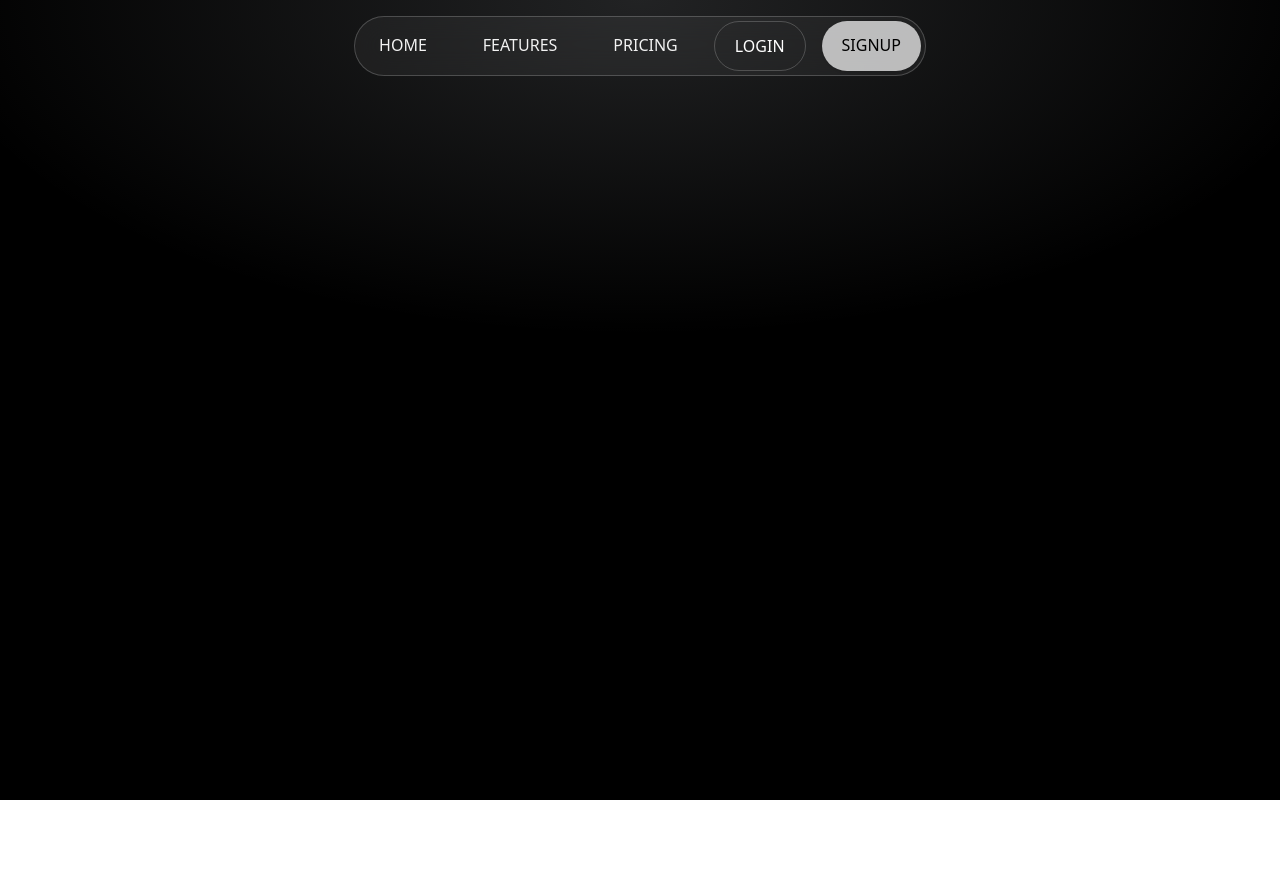
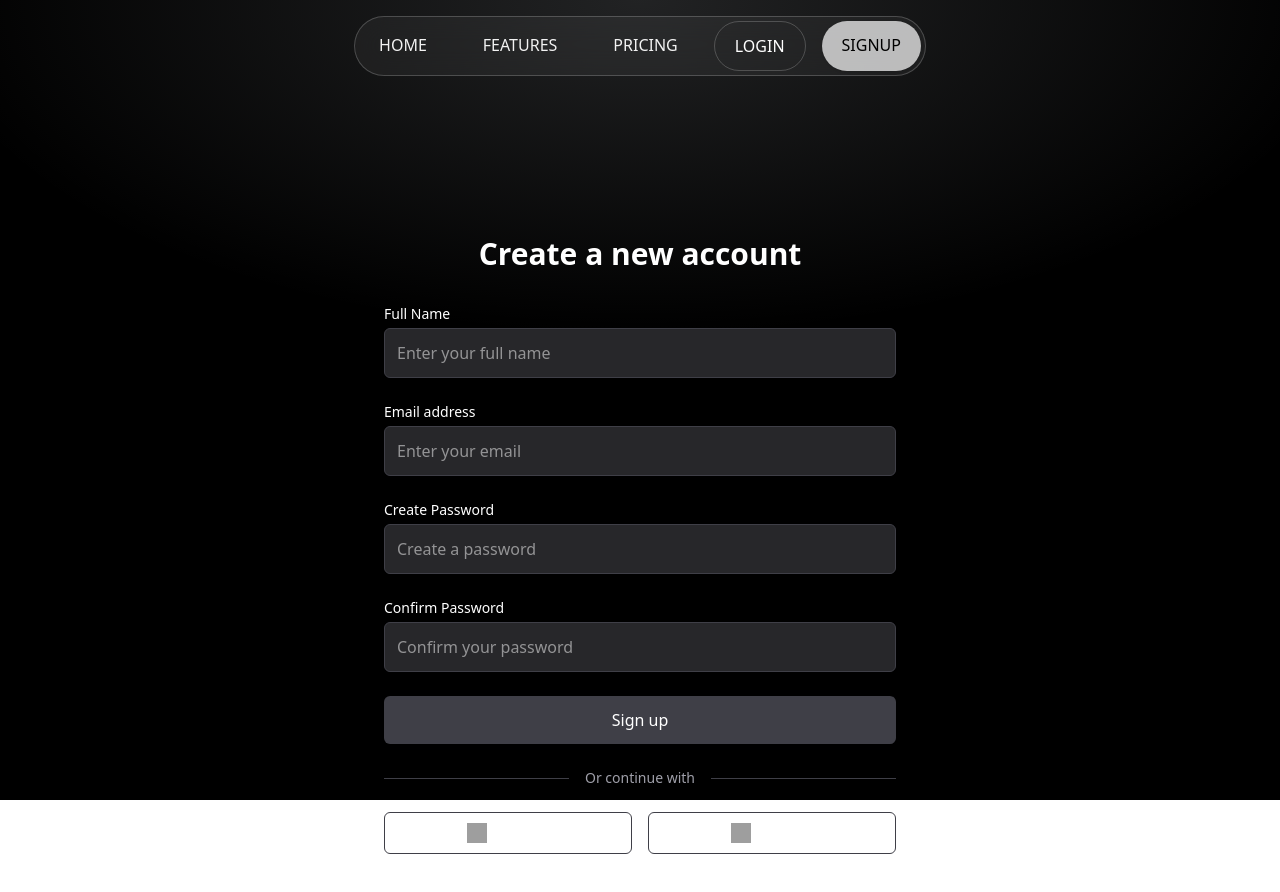
Before and after one commit to uditnarayanDas/AI-Interviewer, a React (Vite) app: page /signup in a window 1280 px wide. Shown: the top 892 px of the page. Before the commit the page ends 800 px from the top, so only its background shows below. Built offline with nearby package versions, Linux system fonts and the light colour scheme; grey boxes are pictures that could not be loaded.

Commit message:
Added login and Signup page

```diff
--- a/package.json
+++ b/package.json
@@ -23,6 +23,7 @@
     "react-icons": "^5.5.0",
     "react-router-dom": "^7.6.3",
     "tailwind-merge": "^3.3.1",
+    "tailwind-scrollbar": "^4.0.2",
     "three": "^0.177.0"
   },
   "devDependencies": {
--- a/src/App.jsx
+++ b/src/App.jsx
@@ -4,13 +4,16 @@ import Navbar from "./pages/Navbar";
 import Home from "./pages/Home";
 import { AnimatePresence } from "framer-motion";
 import AuthPage from "./components/Authpage";
+import {useLocation} from "react-router-dom";
+import SignupPage from "./components/SignupPage";
 
 function App() {
-
+  const Location = useLocation();
+  const isLoginPage = location.pathname === "/login";
 
   return (
     <>
-      <div className=" relative min-h-screen w-full bg-black ">
+      {/* <div className="relative min-h-screen w-full bg-black "> */}
       {/* ✅ Background Layer */}
       <div
         className="fixed inset-0 z-0"
@@ -20,23 +23,26 @@ function App() {
         }}
       />
 
-        {/* ✅ Navbar (Sticky by itself) */}
+      <div className="sticky top-0 z-20">
         <Navbar />
+      </div>
 
       {/* ✅ Page Content */}
-        <div className="relative z-10 max-w-7xl mx-auto pt-28 px-6 pb-20">
-
+      <div
+        className={
+          isLoginPage
+            ? "relative z-10 h-[calc(100vh-4rem)] overflow-hidden flex items-center justify-center px-6 sm:px-10"
+            : "relative z-10 max-w-7xl mx-auto pt-28 px-6 pb-20"
+        }
+      >
         <AnimatePresence mode="wait">
           <Routes>
             <Route path="/" element={<Home />} />
             <Route path="/login" element={<AuthPage />} />
-
-
+            <Route path="/signup" element={<SignupPage />} />
+            {/* Add more routes as needed */}
           </Routes>
-
         </AnimatePresence>
-
-        </div>
       </div>
     </>
   );
--- a/src/components/Authpage.jsx
+++ b/src/components/Authpage.jsx
@@ -34,23 +34,23 @@ export default function AuthPage() {
   };
 
   return (
-    <div className="h-screen overflow-hidden text-white flex items-center justify-center p-6">
-      <div className="w-full max-w-sm sm:max-w-md md:max-w-lg bg-zinc-900 p-8 rounded-xl shadow-xl overflow-hidden">
+    <div className="h-[calc(100vh-4rem)] w-full flex items-center justify-center px-4">
+      <div className="w-full max-w-xl p-6">
         {/* Sign In Section */}
-        <h2 className="text-2xl font-bold text-center">Sign in to your account</h2>
-        <p className="text-sm text-center mt-1">
+        <h2 className="text-3xl font-bold text-center text-white">Sign in to your account</h2>
+        <p className="text-sm text-center text-zinc-400 mt-1">
           Not a member? <button className="text-violet-500 hover:underline">Sign up</button>
         </p>
 
-        <form className="mt-6 space-y-5" onSubmit={handleSubmit}>
+        <form className="mt-8 space-y-6" onSubmit={handleSubmit}>
           <div>
-            <label className="block text-sm mb-1">Email address</label>
+            <label className="block text-sm mb-1 text-white">Email address</label>
             <input
               type="email"
               placeholder="Enter your email"
               value={email}
               onChange={(e) => setEmail(e.target.value)}
-              className={`w-full p-2 bg-zinc-800 border rounded-md focus:outline-none focus:ring-2 focus:ring-violet-500 ${emailError ? 'border-red-500' : 'border-zinc-700'}`}
+              className={`w-full p-3 bg-zinc-800 border border-zinc-700 rounded-md focus:outline-none focus:ring-2 focus:ring-violet-500 ${emailError ? 'border-red-500' : 'border-zinc-700'} text-white`}
             />
             {emailError && (
               <p className="text-red-500 text-sm mt-1">{emailError}</p>
@@ -58,22 +58,22 @@ export default function AuthPage() {
           </div>
 
           <div>
-            <label className="block text-sm mb-1">Password</label>
+            <label className="block text-sm mb-1 text-white">Password</label>
             <input
               type="password"
               placeholder="Enter your password"
               value={password}
               onChange={(e) => setPassword(e.target.value)}
-              className={`w-full p-2 bg-zinc-800 border rounded-md focus:outline-none focus:ring-2 focus:ring-violet-500 ${passwordError ? 'border-red-500' : 'border-zinc-700'}`}
+              className={`w-full p-2 bg-zinc-800 border rounded-md focus:outline-none focus:ring-2 focus:ring-violet-500 ${passwordError ? 'border-red-500' : 'border-zinc-700'} text-white`}
             />
             {passwordError && (
               <p className="text-red-500 text-sm mt-1">{passwordError}</p>
             )}
           </div>
 
-          <div className="flex items-center justify-between text-sm">
+          <div className="flex items-center justify-between text-sm text-white">
             <label className="flex items-center gap-2">
-              <input type="checkbox" className="accent-violet-500" /> Remember me
+              <input type="checkbox" className="accent-violet-500 text-white" /> Remember me
             </label>
             <a href="#" className="text-violet-500 hover:underline">Forgot password?</a>
           </div>
@@ -93,7 +93,7 @@ export default function AuthPage() {
           <div className="flex-grow h-px bg-zinc-700"></div>
         </div>
 
-        <div className="grid grid-cols-2 gap-4">
+        <div className="grid grid-cols-2 gap-4 text-white">
           <button className="flex items-center justify-center gap-2 border border-zinc-700 rounded-md py-2 hover:bg-zinc-800">
             <img src="https://www.svgrepo.com/show/475656/google-color.svg" alt="Google" className="w-5 h-5" />
             Google
--- /dev/null
+++ b/src/components/SignupPage.jsx
@@ -0,0 +1,129 @@
+import React, { useState } from "react";
+
+export default function SignupPage() {
+  const [name, setName] = useState("");
+  const [email, setEmail] = useState("");
+  const [password, setPassword] = useState("");
+  const [confirmPassword, setConfirmPassword] = useState("");
+
+  const [emailError, setEmailError] = useState("");
+  const [passwordError, setPasswordError] = useState("");
+  const [confirmError, setConfirmError] = useState("");
+
+  const isEmailValid = email.includes("@");
+  const isPasswordValid = password.length >= 6;
+  const isConfirmValid = confirmPassword === password && confirmPassword.length >= 6;
+  const isFormValid = name && isEmailValid && isPasswordValid && isConfirmValid;
+
+  const handleSubmit = (e) => {
+    e.preventDefault();
+    let valid = true;
+
+    if (!isEmailValid) {
+      setEmailError("Enter a valid email");
+      valid = false;
+    } else {
+      setEmailError("");
+    }
+
+    if (!isPasswordValid) {
+      setPasswordError("Password must be at least 6 characters");
+      valid = false;
+    } else {
+      setPasswordError("");
+    }
+
+    if (!isConfirmValid) {
+      setConfirmError("Passwords do not match");
+      valid = false;
+    } else {
+      setConfirmError("");
+    }
+
+    if (valid) {
+      // Handle signup logic here
+    }
+  };
+
+  return (
+    <div className="min-h-[calc(100vh-4rem)] w-full flex items-start justify-center pt-0 px-4">
+      <div className="w-full max-w-xl p-8">
+        <h2 className="text-3xl font-bold text-center text-white">Create a new account</h2>
+
+        <form className="mt-8 space-y-6" onSubmit={handleSubmit}>
+          <div>
+            <label className="block text-sm mb-1 text-white">Full Name</label>
+            <input
+              type="text"
+              placeholder="Enter your full name"
+              value={name}
+              onChange={(e) => setName(e.target.value)}
+              className="w-full p-3 bg-zinc-800 border border-zinc-700 rounded-md text-white focus:outline-none focus:ring-2 focus:ring-violet-500"
+            />
+          </div>
+
+          <div>
+            <label className="block text-sm mb-1 text-white">Email address</label>
+            <input
+              type="email"
+              placeholder="Enter your email"
+              value={email}
+              onChange={(e) => setEmail(e.target.value)}
+              className={`w-full p-3 bg-zinc-800 border rounded-md text-white focus:outline-none focus:ring-2 focus:ring-violet-500 ${emailError ? 'border-red-500' : 'border-zinc-700'}`}
+            />
+            {emailError && <p className="text-red-500 text-sm mt-1">{emailError}</p>}
+          </div>
+
+          <div>
+            <label className="block text-sm mb-1 text-white">Create Password</label>
+            <input
+              type="password"
+              placeholder="Create a password"
+              value={password}
+              onChange={(e) => setPassword(e.target.value)}
+              className={`w-full p-3 bg-zinc-800 border rounded-md text-white focus:outline-none focus:ring-2 focus:ring-violet-500 ${passwordError ? 'border-red-500' : 'border-zinc-700'}`}
+            />
+            {passwordError && <p className="text-red-500 text-sm mt-1">{passwordError}</p>}
+          </div>
+
+          <div>
+            <label className="block text-sm mb-1 text-white">Confirm Password</label>
+            <input
+              type="password"
+              placeholder="Confirm your password"
+              value={confirmPassword}
+              onChange={(e) => setConfirmPassword(e.target.value)}
+              className={`w-full p-3 bg-zinc-800 border rounded-md text-white focus:outline-none focus:ring-2 focus:ring-violet-500 ${confirmError ? 'border-red-500' : 'border-zinc-700'}`}
+            />
+            {confirmError && <p className="text-red-500 text-sm mt-1">{confirmError}</p>}
+          </div>
+
+          <button
+            type="submit"
+            className={`w-full py-3 rounded-md text-white font-medium transition-colors ${isFormValid ? 'bg-violet-600 hover:bg-violet-700' : 'bg-zinc-700 cursor-not-allowed'}`}
+            disabled={!isFormValid}
+          >
+            Sign up
+          </button>
+        </form>
+
+        <div className="flex items-center my-6">
+          <div className="flex-grow h-px bg-zinc-700"></div>
+          <span className="px-4 text-sm text-zinc-400">Or continue with</span>
+          <div className="flex-grow h-px bg-zinc-700"></div>
+        </div>
+
+        <div className="grid grid-cols-2 gap-4 text-white">
+          <button className="flex items-center justify-center gap-2 border border-zinc-700 rounded-md py-2 hover:bg-zinc-800">
+            <img src="https://www.svgrepo.com/show/475656/google-color.svg" alt="Google" className="w-5 h-5" />
+            Google
+          </button>
+          <button className="flex items-center justify-center gap-2 border border-zinc-700 rounded-md py-2 hover:bg-zinc-800">
+            <img src="https://www.svgrepo.com/show/512317/github-142.svg" alt="GitHub" className="w-5 h-5" />
+            GitHub
+          </button>
+        </div>
+      </div>
+    </div>
+  );
+}
--- a/src/index.css
+++ b/src/index.css
@@ -6,3 +6,12 @@
 html{
     scroll-behavior: smooth;
 }
+
+*::-webkit-scrollbar {
+  display: none;
+}
+
+* {
+  -ms-overflow-style: none;  /* IE and Edge */
+  scrollbar-width: none;     /* Firefox */
+}
--- a/src/pages/Navbar.jsx
+++ b/src/pages/Navbar.jsx
@@ -54,6 +54,9 @@ const Tab = ({ children, setPosition, scrollTo}) => {
     }else if (children === "Login") {
       navigate("/login");
     }
+    else if (children === "Signup") {
+      navigate("/signup");
+    }
   };
 
   return (
--- a/tailwind.config.ts
+++ b/tailwind.config.ts
@@ -26,6 +26,6 @@ const config: Config = {
     },
     extend: {},
   },
-  plugins: [],
+  plugins: [require('tailwind-scrollbar')],
 };
 export default config;
```
Also changed, not shown: 1 other file (tests, documents, lock files or other folders). Lines whose indentation alone changed are shown as unchanged.
